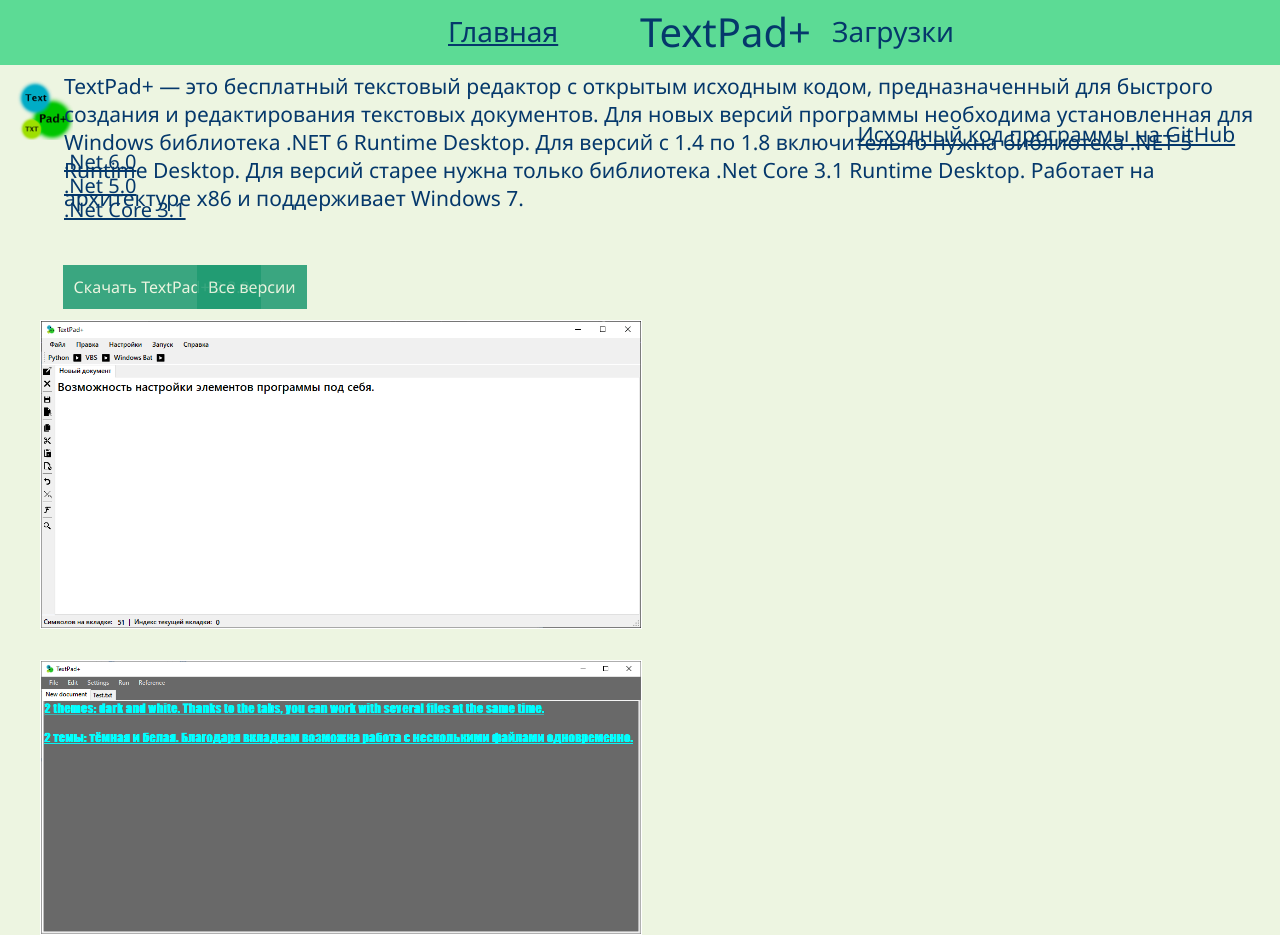
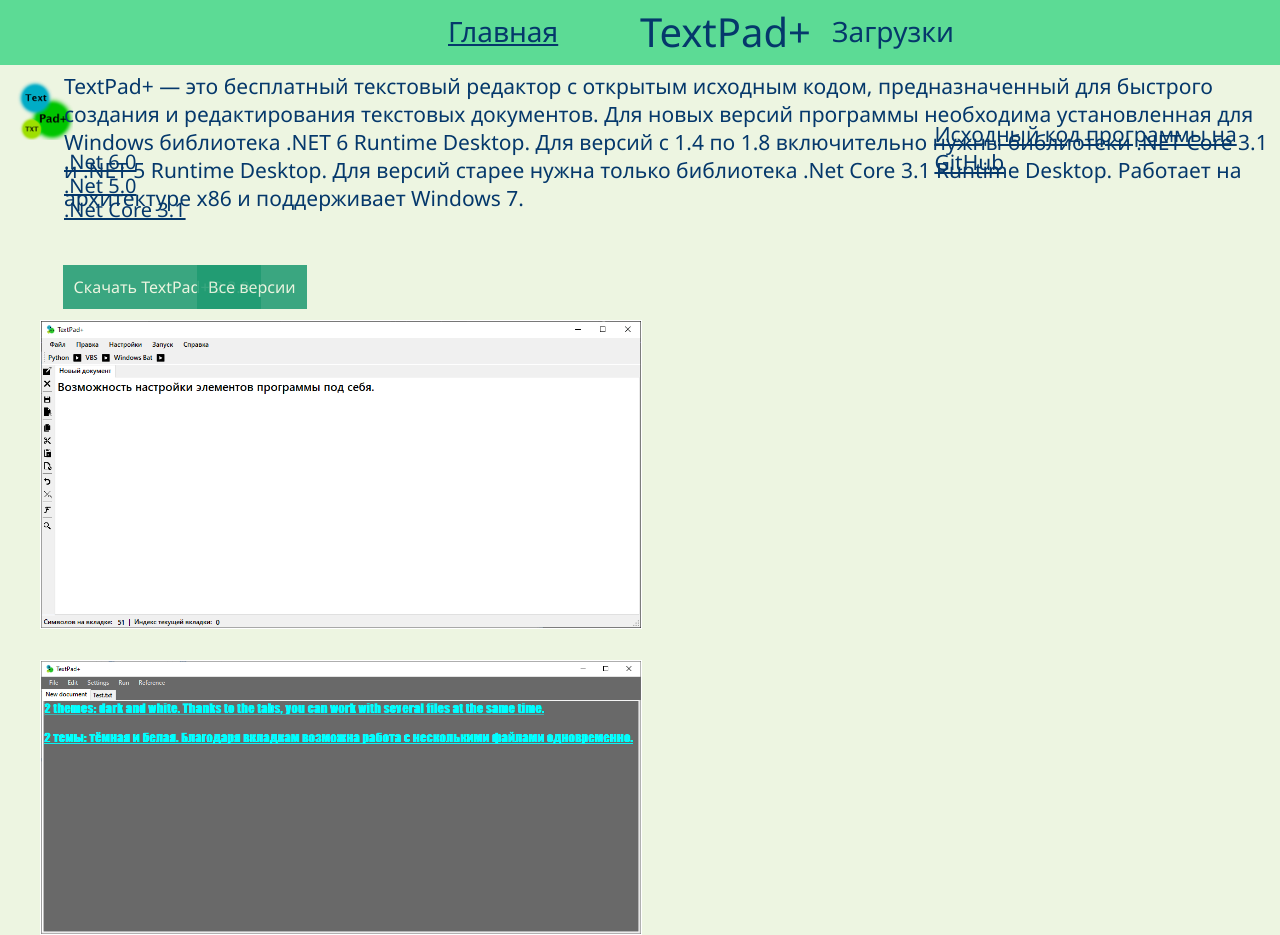
Before and after one commit to Mr-Nichosik/MrNichosik, a plain HTML site: page index.html in a window 1280 px wide. Drawn offline with Linux system fonts and the light colour scheme.

Commit message:
Add files via upload

```diff
--- a/index.html
+++ b/index.html
@@ -15,7 +15,7 @@
     </header>
 
     <img id="ProgramLogo" src="res\TextPadLogo.png" height="60">
-    <div id=AboutTextPad>TextPad+ — это бесплатный текстовый редактор с открытым исходным кодом, предназначенный для быстрого создания и редактирования текстовых документов. Для новых версий программы необходима установленная для Windows библиотека .NET 6 Runtime Desktop. Для версий с 1.4 по 1.8 включительно нужна библиотека .NET 5 Runtime Desktop. Для версий старее нужна только библиотека .Net Core 3.1 Runtime Desktop. Работает на архитектуре x86 и поддерживает Windows 7.</div>
+    <div id=AboutTextPad>TextPad+ — это бесплатный текстовый редактор с открытым исходным кодом, предназначенный для быстрого создания и редактирования текстовых документов. Для новых версий программы необходима установленная для Windows библиотека .NET 6 Runtime Desktop. Для версий с 1.4 по 1.8 включительно нужны библиотеки .NET Core 3.1 и .NET 5 Runtime Desktop. Для версий старее нужна только библиотека .Net Core 3.1 Runtime Desktop. Работает на архитектуре x86 и поддерживает Windows 7.</div>
     <a class="link" id="GitHubSource" target="_blank" href="https://github.com/Mr-Nichosik/TextPadPlus">Исходный код программы на GitHub</a>
     <a class="link" id=SDK6-0 href="https://dotnet.microsoft.com/en-us/download/dotnet/thank-you/runtime-desktop-6.0.16-windows-x86-installer">.Net 6.0</a>
     <a class="link" id=SDK5-0 href="https://dotnet.microsoft.com/en-us/download/dotnet/thank-you/runtime-desktop-5.0.17-windows-x86-installer">.Net 5.0</a>
--- a/style.css
+++ b/style.css
@@ -104,7 +104,7 @@
     position: absolute;
     font-size: 21px;
     top: 15%;
-    left: 67%;
+    left: 73%;
 }
 
 #SDK6-0{
```
